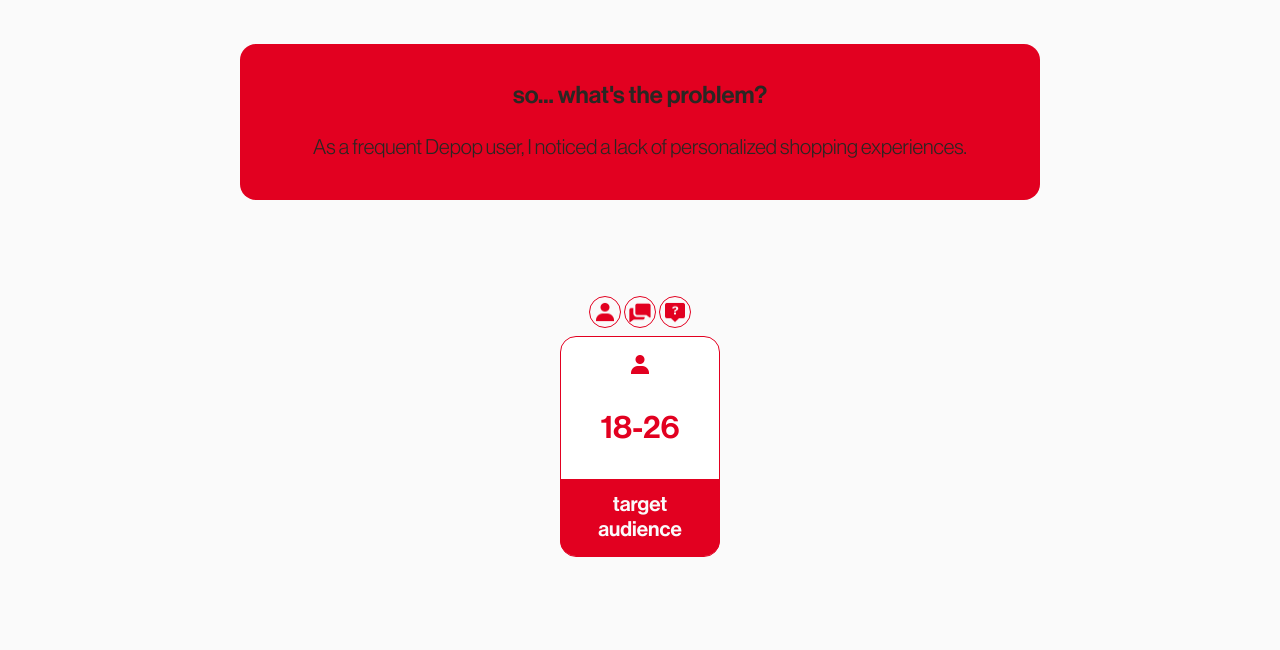
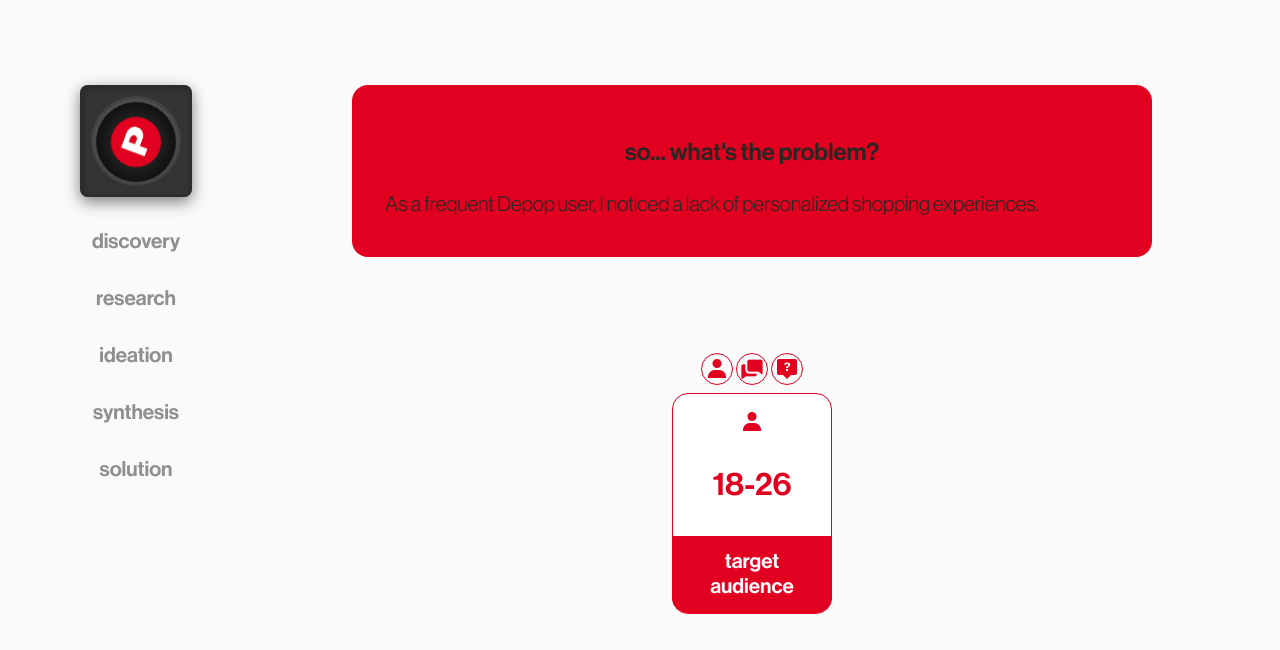
Before and after one commit to hyelynnsuh/hyelynnsuh.github.io, a plain HTML site: page projects/depop.html in a window 1280 px wide. Shown: the part 1365-2015 px from the top of the page. Drawn offline with Linux system fonts and the light colour scheme; files whose address does not match are found by name.

Commit message:
some depoppppp

```diff
--- a/projects/depop.css
+++ b/projects/depop.css
@@ -255,3 +255,124 @@
 		width: 5%;
 	}
 }
+
+/* 1200px */
+@media (min-width: 1200px) {
+	/* ALL PARAGRAPHS IN MAIN CONTENT */
+	.info {
+		width: 45rem;
+	}
+
+	/* HERO */
+	/* VINYL COVER */
+	.tiny-vinyl::before {
+		content: "";
+		width: 100px;
+		height: 100px;
+		background: url("casefiles/depop.png") center/cover no-repeat;
+		position: absolute;
+		top: 50%;
+		left: 50%;
+		transform: translate(-50%, -50%);
+	}
+
+	.main-content {
+		display: flex;
+		width: 70rem;
+		justify-content: space-between;
+		margin-top: calc(var(--margin)*3);
+	}
+
+	.content {
+		width: 100%;
+	}
+
+	.side-bar {
+		display: contents;
+		display: flex;
+		flex-direction: column;
+		align-items: left;
+		justify-content: center;
+		gap: var(--gap);
+		width: 7rem;
+	}
+
+	.side {
+		width: 15rem;
+	}
+
+	/* TURNTABLE */
+	.side-table {
+		width: 7rem;
+		height: 7rem;
+		background: #333;
+		position: relative;
+		display: flex;
+		align-items: center;
+		justify-content: center;
+		box-shadow: inset 1px 2px 2px 4px var(--shadow), 0px 5px 15px rgba(0, 0, 0, 0.5);
+		border-radius: calc(var(--border-radius)/2);
+		z-index: -20;
+		align-self: left;
+	}
+
+	.side-platter {
+		width: 90px;
+		height: 90px;
+		background: radial-gradient(circle, #a9a9a9 20%, #000);
+		border-radius: 50%;
+		position: relative;
+		overflow: hidden;
+	}
+
+	.side-vinyl {
+		width: 80px;
+		height: 80px;
+		background: radial-gradient(circle, #111 10%, #222 40%, black);
+		border-radius: 50%;
+		position: relative;
+		animation: spin 3s linear infinite;
+		justify-self: center;
+		align-self: center;
+		margin-top: calc(var(--padding)/2.8);
+	}
+
+	.side-vinyl::before {
+		content: "";
+		width: 50px;
+		height: 50px;
+		background: url("casefiles/depop.png") center/cover no-repeat;
+		position: absolute;
+		top: 50%;
+		left: 50%;
+		transform: translate(-50%, -50%);
+	}
+
+	@keyframes spin {
+		from {
+			transform: rotate(0deg);
+		}
+		to {
+			transform: rotate(360deg);
+		}
+	}
+
+	.sticky-side {
+		display: flex;
+		flex-direction: column;
+		position: sticky;
+		top: 10rem;
+		gap: calc(var(--gap)*2);
+	}
+
+	.progress {
+		color: var(--shadow);
+		text-align: center;
+		cursor: pointer;
+	}
+
+	.progress:hover {
+		color: var(--red);
+	}
+
+}
--- a/projects/depop.html
+++ b/projects/depop.html
@@ -6,8 +6,8 @@
 		<link href="../stylesheets/reset.css" rel="stylesheet">
 		<link href="../assets/fonts/stylesheet.css">
 		<link href="../stylesheets/common.css" rel="stylesheet">
+		<link href="../stylesheets/casestudy.css" rel="stylesheet">
 		<link href="depop.css" rel="stylesheet">
-		<link href="../stylesheets/casestudy.css" rel="stylesheet">
 		<script defer src="../script.js"></script>
 
 		<!-- FONTS -->
@@ -104,17 +104,28 @@
 			<!-- CONTENT -->
 			 <div id="scroll-progress"></div>
 			 <section class="main-content">
-				<!-- <nav class="side-bar">
-					<a class="progress" href="#discovery">1</a>
-					<div class="line"></div>
-					<a class="progress">2</a>
-					<div class="line"></div>
-					<a class="progress">3</a>
-					<div class="line"></div>
-					<a class="progress">4</a>
-					<div class="line"></div>
-					<a class="progress">5</a>
-				 </nav> -->
+				<div class="side">
+					<div class="sticky-side">
+						<div class="side-table">
+							<div class="side-platter">
+								<div class="side-vinyl">
+									<div class="side-center"></div>
+								</div>
+							</div>
+						</div>
+						<nav class="side-bar">
+							<a class="progress bold" href="#discovery">discovery</a>
+							<div class="line"></div>
+							<a class="progress bold">research</a>
+							<div class="line"></div>
+							<a class="progress bold">ideation</a>
+							<div class="line"></div>
+							<a class="progress bold">synthesis</a>
+							<div class="line"></div>
+							<a class="progress bold">solution</a>
+						 </nav>
+					</div>
+				</div>
 				 <div class="content">
 					<div class="content-flex">
 						<div class="discovery">
--- a/stylesheets/casestudy.css
+++ b/stylesheets/casestudy.css
@@ -141,9 +141,12 @@
 	gap: var(--gap);
 }
 
+.side-bar {
+	display: none;
+}
 
-/* PROGRESS BAR */
-.side-bar {
+/* PROGRESS BAR
+/* .side-bar {
 	display: flex;
 	justify-content: space-evenly;
 	background-color: var(--white);
@@ -170,12 +173,12 @@
 	height: 0.1rem;
 	background-color: var(--black);
 	align-self: center;
-}
+} */
 
 
 /* APP BACKGROUND */
 .subheader {
-	font-size: calc(var(--font-size)*1.3);
+	/* font-size: calc(var(--font-size)*1.3); */
 	border: 1px solid var(--black);
 	border-radius: calc(var(--border-radius)*2);
 	padding: var(--padding);
@@ -252,6 +255,10 @@
 
 
 /* PROBLEM */
+#discovery {
+	padding-top: var(--padding);
+}
+
 .discovery {
 	border-radius: var(--border-radius);
 	display: flex;
@@ -261,12 +268,12 @@
 
 .problem {
 	text-align: center;
-	font-size: calc(var(--font-size)*1.3);
 }
 
 .pro-descr {
 	padding-left: var(--padding);
 	padding-right: var(--padding);
+	padding-bottom: var(--padding);
 }
 
 .pro-line {
@@ -520,6 +527,12 @@
 	}
 
 
+	/* SUBHEADERS */
+	.subheader {
+		font-size: calc(var(--font-size)*1.3);
+	}
+
+
 	/* GOAL */
 	#bg {
 		margin-top: var(--margin);
@@ -540,6 +553,10 @@
 		font-size: calc(var(--font-size)*1.6);
 		padding-left: calc(var(--padding)*.4);
 		padding-right: calc(var(--padding)*.5);
+	}
+
+	.pro-descr {
+		padding-bottom: 0;
 	}
 
 	/* JTBD */
--- a/stylesheets/style.css
+++ b/stylesheets/style.css
@@ -535,6 +535,7 @@
 	/* SUPERPOWER */
 	#super-power {
 		padding: calc(var(--padding)*3);
+		margin-top: calc(var(--margin)*3.5);
 	}
 
 	.super-power {
```
Also changed, not shown: projects/posty.css (+12 -0 lines), 2 other files.
